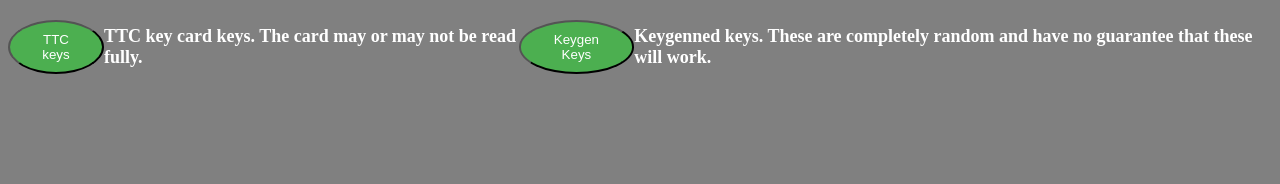
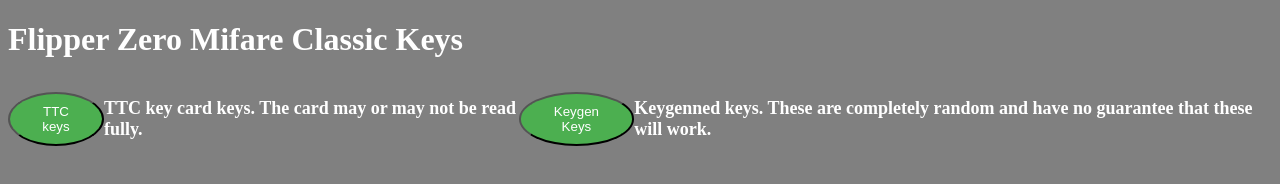
Before and after one commit to 1nfameArts/NFCMifareClassicKeys, a plain HTML site: page index.html in a window 1280 px wide. Drawn offline with Linux system fonts and the light colour scheme.

Commit message:
Update index.html

```diff
--- a/index.html
+++ b/index.html
@@ -6,6 +6,7 @@
   <meta name="viewport" content="width=device-width, initial-scale=1">
 </head>
 <body>
+  <h1>Flipper Zero Mifare Classic Keys</h1>
   <style>
   body {
 color: white;
@@ -36,5 +37,6 @@ color: white;
   <button class="button">Keygen Keys</button>
   <p class="text">Keygenned keys. These are completely random and have no guarantee that these will work.</p><br>
 </div>
+
 </body>
 </html>
```
